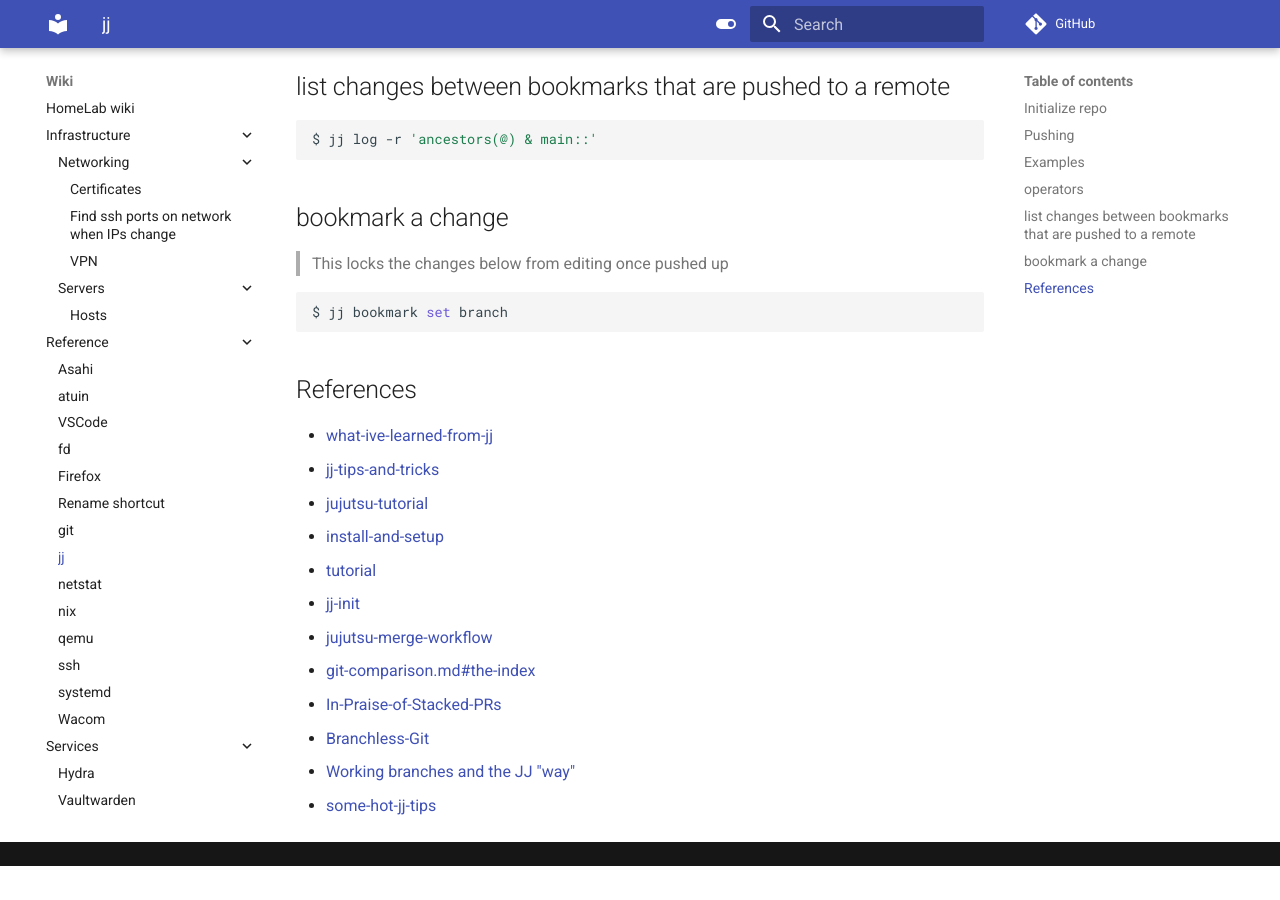
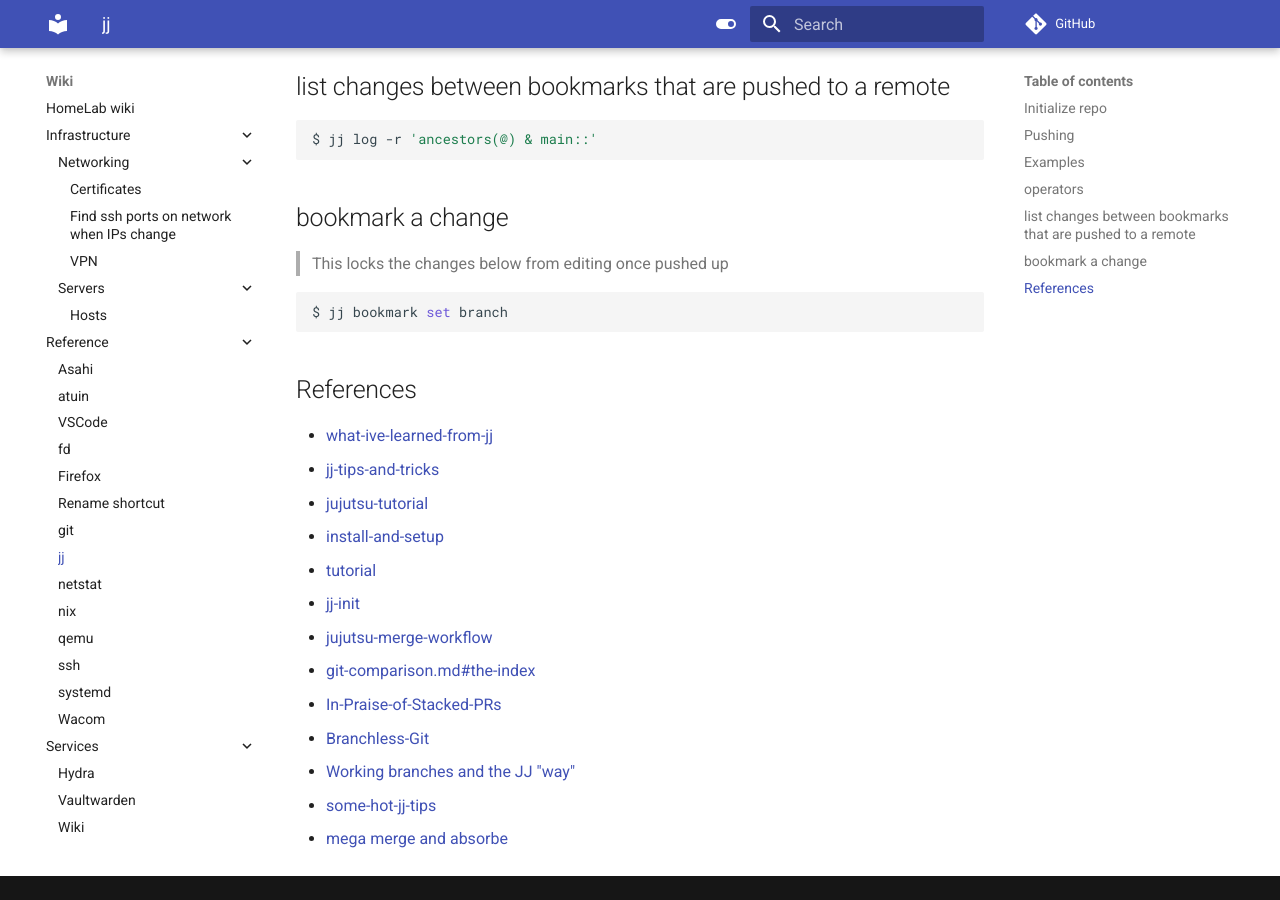
Before and after one commit to icecreammatt/wiki, an MkDocs documentation site: the page built from docs/reference/jj.md, in a window 1280 px wide and 900 px high, scrolled down 1162 px. Built offline with MkDocs 1.6.1 and Material for MkDocs 9.7.7, drawn with Linux system fonts in a browser that asks for light colours; comment, search, counter and statistics services are not loaded; before the commit the page ends 2028 px from its top, so only the background shows below that.

Commit message:
docs: jj add notes about megamerge and absorb

```diff
--- a/docs/reference/jj.md
+++ b/docs/reference/jj.md
@@ -74,3 +74,4 @@
 - [Branchless-Git](https://benjamincongdon.me/blog/2021/12/07/Branchless-Git/)
 - [Working branches and the JJ "way"](https://github.com/jj-vcs/jj/discussions/2425)
 - [some-hot-jj-tips](https://willhbr.net/2024/05/26/some-hot-jj-tips/)
+- [mega merge and absorbe](https://v5.chriskrycho.com/journal/jujutsu-megamerges-and-jj-absorb/)
```
